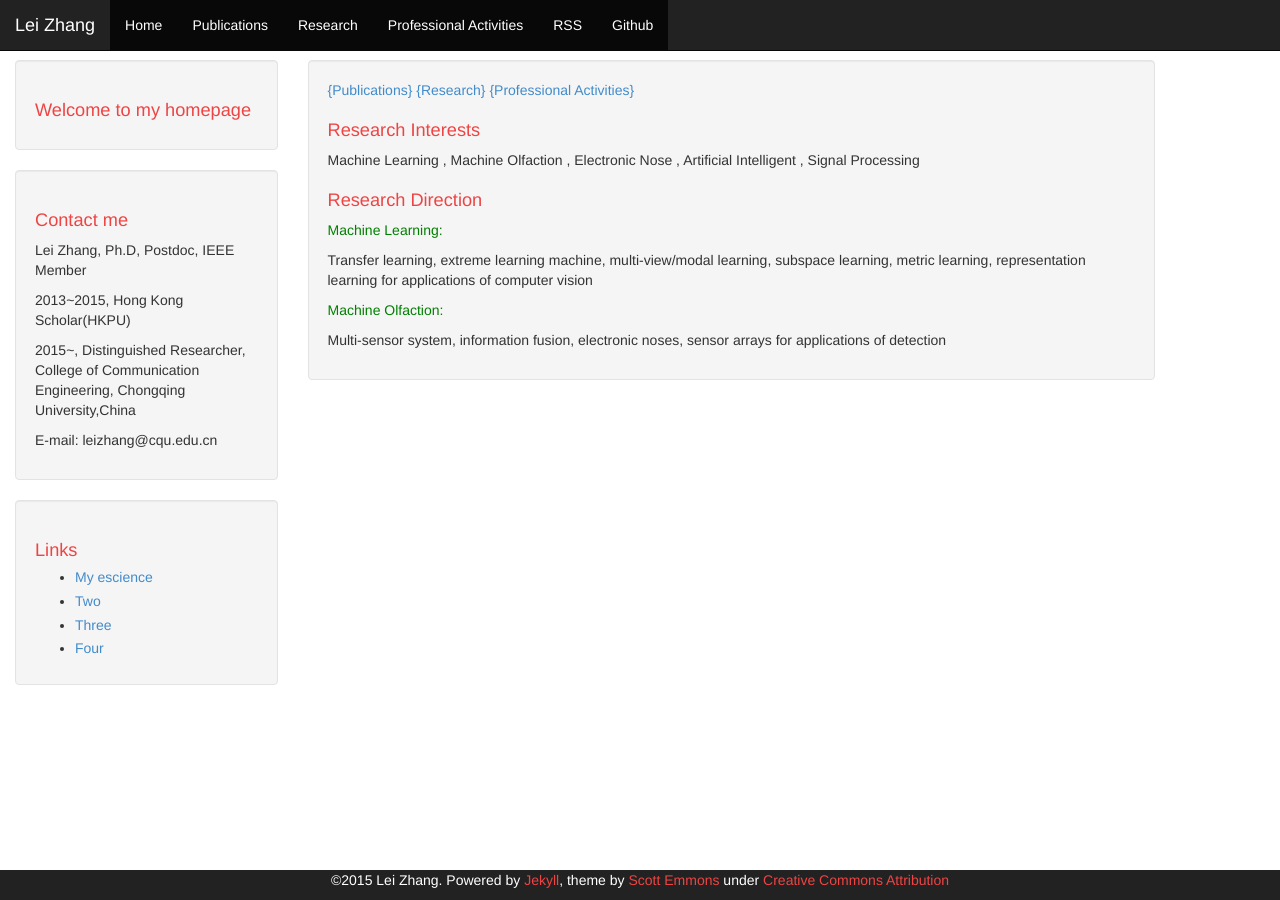
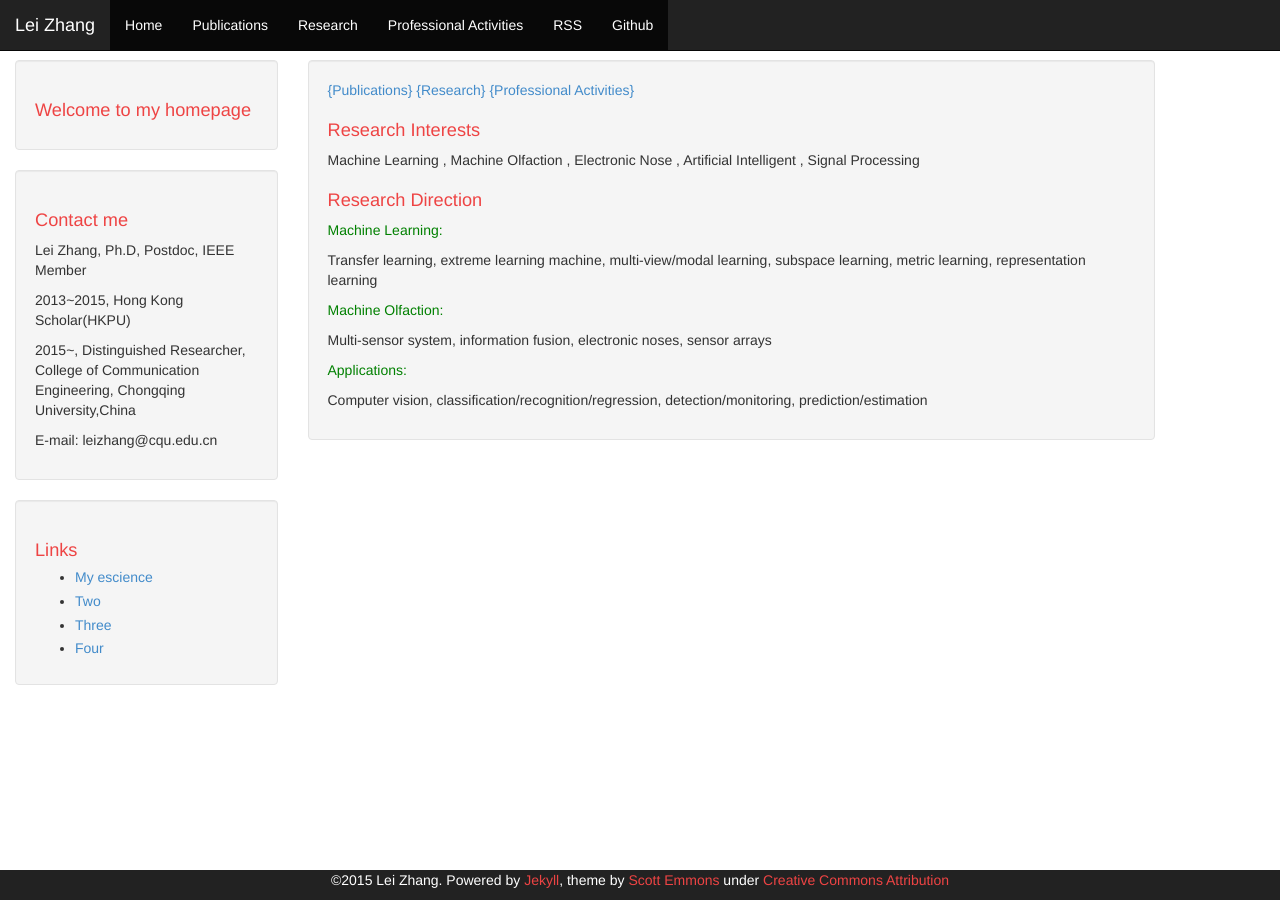
Before and after one commit to DrLeiZhang/website, a Jekyll site: the page built from index.html, in a window 1280 px wide. Built offline with Jekyll 4.4.1, drawn with Linux system fonts in a browser that asks for light colours; Markdown is read by kramdown in place of the engine named in the settings; the list of posts is cut into pages by our own code.

Commit message:
Update
Signed-off-by: leizhang@cqu.edu.cn <leizhang@cqu.edu.cn>

```diff
--- a/index.html
+++ b/index.html
@@ -9,7 +9,10 @@ layout: default
 
 <h1>Research Direction </h1>
 <p  style="color:green;">Machine Learning:</p>
-<p>Transfer learning, extreme learning machine, multi-view/modal learning, subspace learning, metric learning, representation learning for applications of computer vision</p>
+<p>Transfer learning, extreme learning machine, multi-view/modal learning, subspace learning, metric learning, representation learning</p>
 <p  style="color:green;">Machine Olfaction:</p>
-<p>Multi-sensor system, information fusion, electronic noses, sensor arrays for applications of detection</p>
+<p>Multi-sensor system, information fusion, electronic noses, sensor arrays</p>
+<p  style="color:green;">Applications:</p>
+<p>Computer vision, classification/recognition/regression, detection/monitoring, prediction/estimation</p>
+
 </div>
```
